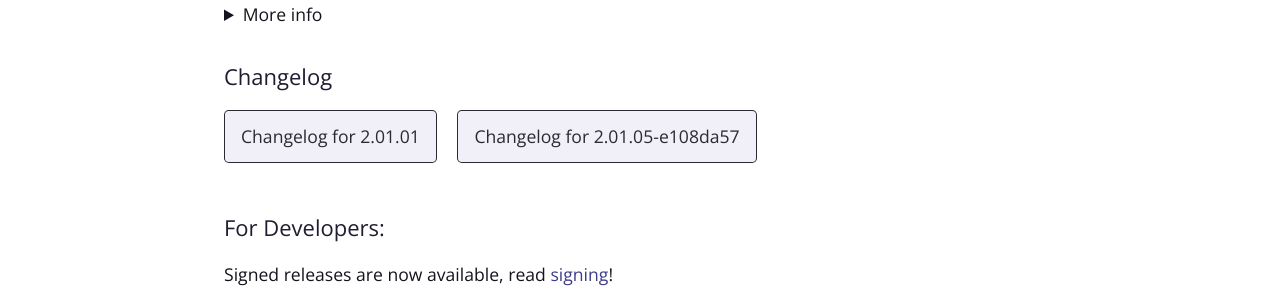
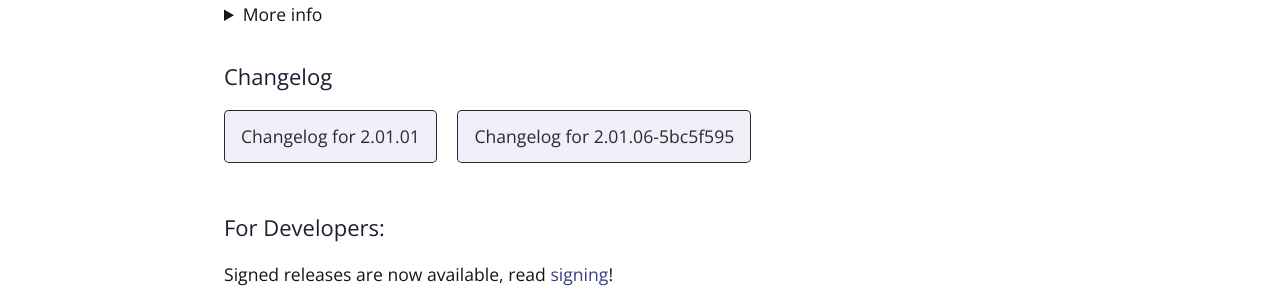
Before and after one commit to kami-blue/website, a Jekyll site: the page built from download.md, in a window 1280 px wide. Shown: the part 621-921 px from the top of the page. Built offline with Jekyll 4.4.1, drawn with Linux system fonts in a browser that asks for light colours.

Commit message:
[bump] Release 2.01.06-5bc5f595

```diff
--- a/_config.yml
+++ b/_config.yml
@@ -7,12 +7,12 @@ github:
   website_url: https://github.com/kami-blue/website
   jar_url: https://github.com/kami-blue/client/releases/download/2.01.01/kamiblue-2.01.01.jar
   jar_sig_url: https://github.com/kami-blue/client/releases/download/2.01.01/kamiblue-2.01.01.jar.sig
-  beta_jar_url: https://github.com/kami-blue/nightly-releases/releases/download/2.01.05-e108da57/kamiblue-2.01.05-e108da57.jar
+  beta_jar_url: https://github.com/kami-blue/nightly-releases/releases/download/2.01.06-5bc5f595/kamiblue-2.01.06-5bc5f595.jar
 cur_ver: 2.01.01
-beta_ver: 2.01.05-e108da57
+beta_ver: 2.01.06-5bc5f595
 discord_url: https://kamiblue.org/discord
 downloads_api_ver: v1
-build_number: 852
+build_number: 853
 theme: jekyll-theme-cayman
 gems:
   - jekyll-seo-tag
```
